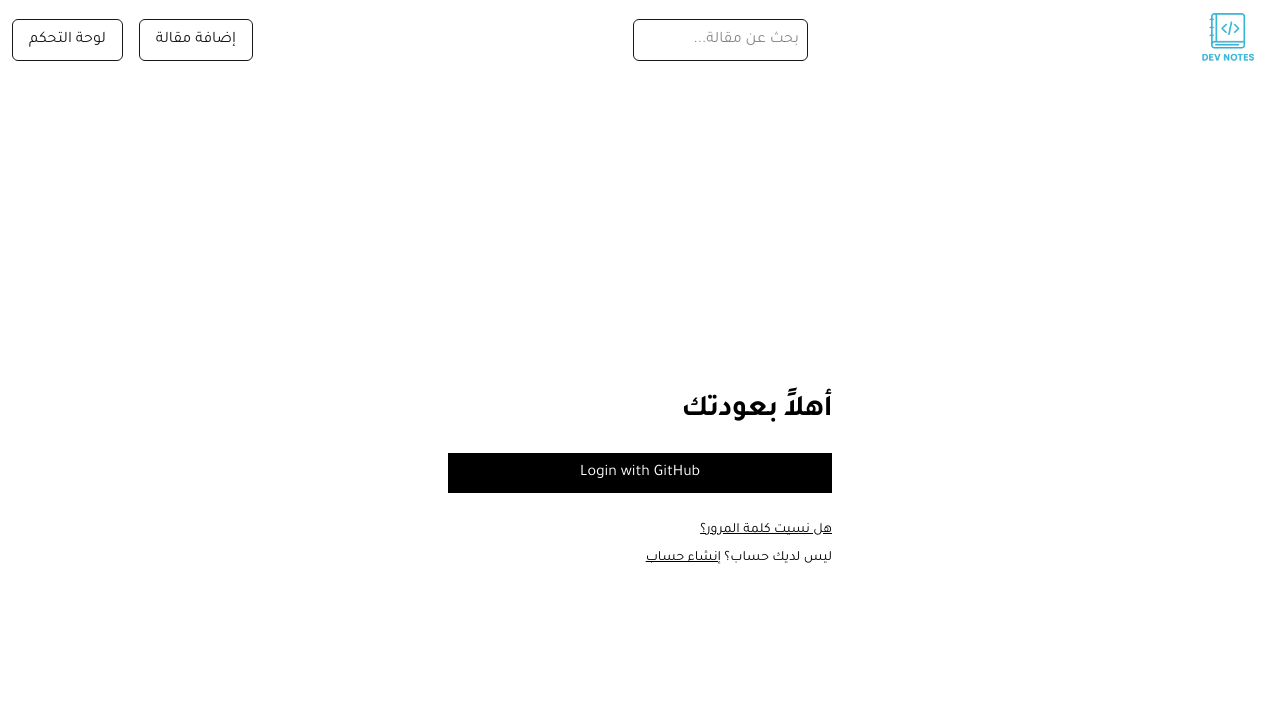
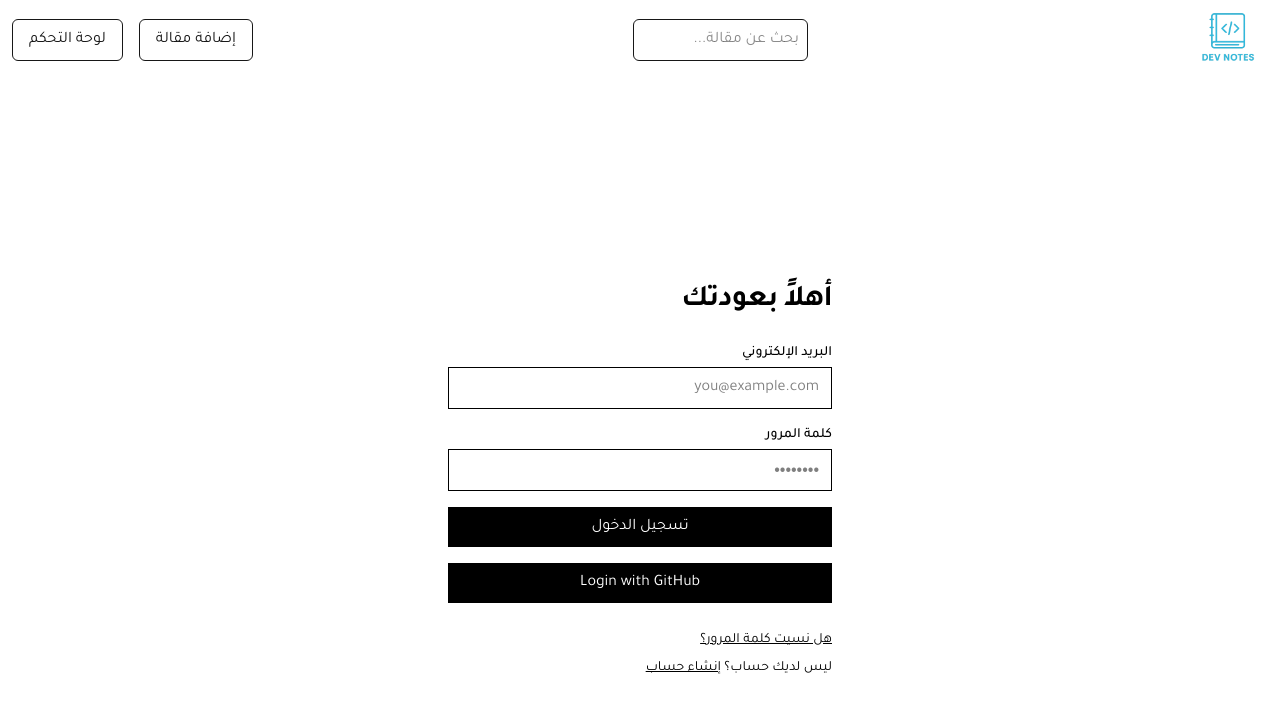
Before and after one commit to devayoub99/dev-blog, a Next.js app: page /login in a window 1280 px wide. Shown: the top 712 px of the page. Built offline with nearby package versions, Linux system fonts and the light colour scheme; no server answers.

Commit message:
Add Credentials login (Normal login) beside Login with GitHub

```diff
--- a/actions/auth-actions.ts
+++ b/actions/auth-actions.ts
@@ -2,10 +2,18 @@
 
 import { signIn, signOut } from "@/auth";
 
-export const login = async () => {
-  await signIn("github", { redirectTo: "/dashboard" });
+export const login = async (provider: string, data?: any) => {
+  if (provider === "credentials") {
+    await signIn("credentials", {
+      email: data.email,
+      password: data.password,
+      redirectTo: "/dashboard", // this works if NEXTAUTH_URL is set
+    });
+  } else {
+    await signIn(provider, { redirectTo: "/dashboard" });
+  }
 };
 
 export const logout = async () => {
-  await signOut({ redirectTo: "/" });
+  await signOut({ redirectTo: "/login" });
 };
--- a/app/(auth)/login/page.tsx
+++ b/app/(auth)/login/page.tsx
@@ -3,8 +3,25 @@
 import Link from "next/link";
 import { useState } from "react";
 import OAuthButton from "@/components/o-auth-button";
+import { login } from "@/actions/auth-actions";
 
 export default function LoginPage() {
+  const [isLoading, setIsLoading] = useState(false);
+  const [email, setEmail] = useState("");
+  const [password, setPassword] = useState("");
+
+  const handleSubmit = async (e: React.FormEvent) => {
+    e.preventDefault();
+    setIsLoading(true);
+    try {
+      await login("credentials", { email, password });
+    } catch (err) {
+      console.error("Login failed", err);
+    } finally {
+      setIsLoading(false);
+    }
+  };
+
   return (
     <div className="flex items-center justify-center min-h-screen px-4 text-black bg-white">
       <div className="w-full max-w-sm">
@@ -13,7 +30,60 @@ export default function LoginPage() {
         </h1>
 
         {/* Login Form */}
-        <form className="space-y-4">
+        <form className="space-y-4" onSubmit={handleSubmit}>
+          <div>
+            <label
+              htmlFor="email"
+              className="block mb-1 text-sm font-medium font-tajawal"
+            >
+              البريد الإلكتروني
+            </label>
+            <input
+              id="email"
+              name="email"
+              type="email"
+              value={email}
+              onChange={(e) => setEmail(e.target.value)}
+              placeholder="you@example.com"
+              className="w-full px-3 py-2 border border-black rounded-none font-tajawal focus:outline-none focus:ring-2 focus:ring-black"
+              required
+              disabled={isLoading}
+            />
+          </div>
+          <div>
+            <label
+              htmlFor="password"
+              className="block mb-1 text-sm font-medium font-tajawal"
+            >
+              كلمة المرور
+            </label>
+            <input
+              id="password"
+              name="password"
+              value={password}
+              onChange={(e) => setPassword(e.target.value)}
+              type="password"
+              placeholder="••••••••"
+              className="w-full px-3 py-2 border border-black rounded-none focus:outline-none focus:ring-2 focus:ring-black"
+              required
+              disabled={isLoading}
+            />
+          </div>
+          <button
+            type="submit"
+            disabled={isLoading}
+            className="flex items-center justify-center w-full py-2 text-white transition-colors bg-black rounded-none font-tajawal hover:bg-neutral-800 disabled:opacity-50 disabled:cursor-not-allowed"
+          >
+            {isLoading ? (
+              <>
+                <div className="inline-block w-4 h-4 mr-2 border-2 border-white border-solid rounded-full border-t-transparent animate-spin"></div>
+                جاري تسجيل الدخول...
+              </>
+            ) : (
+              "تسجيل الدخول"
+            )}
+          </button>
+          {/* Login WIth GitHub */}
           <OAuthButton />
         </form>
 
--- a/auth.ts
+++ b/auth.ts
@@ -1,6 +1,45 @@
 import NextAuth from "next-auth";
+import Credentials from "next-auth/providers/credentials";
 import GitHub from "next-auth/providers/github";
 
 export const { auth, handlers, signIn, signOut } = NextAuth({
-  providers: [GitHub],
+  providers: [
+    GitHub,
+    Credentials({
+      name: "Credentials",
+      credentials: {
+        email: { label: "Email", type: "email" },
+        password: { label: "Password", type: "password" },
+      },
+      async authorize(credentials) {
+        // Only import Prisma when we're actually running server-side
+        if (typeof window !== "undefined") return null;
+
+        if (!credentials?.email || !credentials?.password) return null;
+
+        try {
+          const { default: prisma } = await import("./lib/prisma");
+          const { verifyPassword } = await import("./lib/password");
+
+          const user = await prisma.user.findUnique({
+            where: { email: credentials.email },
+          });
+
+          if (!user) return null;
+
+          const isValid = verifyPassword(credentials.password, user.password);
+          if (!isValid) return null;
+
+          return {
+            id: user.id,
+            name: user.name,
+            email: user.email,
+          };
+        } catch (error) {
+          console.error("Authorization error:", error);
+          return null;
+        }
+      },
+    }),
+  ],
 });
--- a/components/o-auth-button.tsx
+++ b/components/o-auth-button.tsx
@@ -4,7 +4,7 @@ export default function OAuthButton() {
   return (
     <button
       type="button"
-      onClick={login}
+      onClick={() => login("github")}
       className="flex items-center justify-center w-full py-2 text-white transition-colors bg-black rounded-none font-tajawal hover:bg-neutral-800 disabled:opacity-50 disabled:cursor-not-allowed"
     >
       Login with GitHub
--- a/middleware.ts
+++ b/middleware.ts
@@ -17,7 +17,7 @@ export default async function middleware(request: NextRequest) {
 
   if (isProtected && !session) {
     console.log("here");
-    return NextResponse.redirect(new URL("/api/auth/signin", request.url));
+    return NextResponse.redirect(new URL("/login", request.url));
   }
 
   return NextResponse.next();
```
